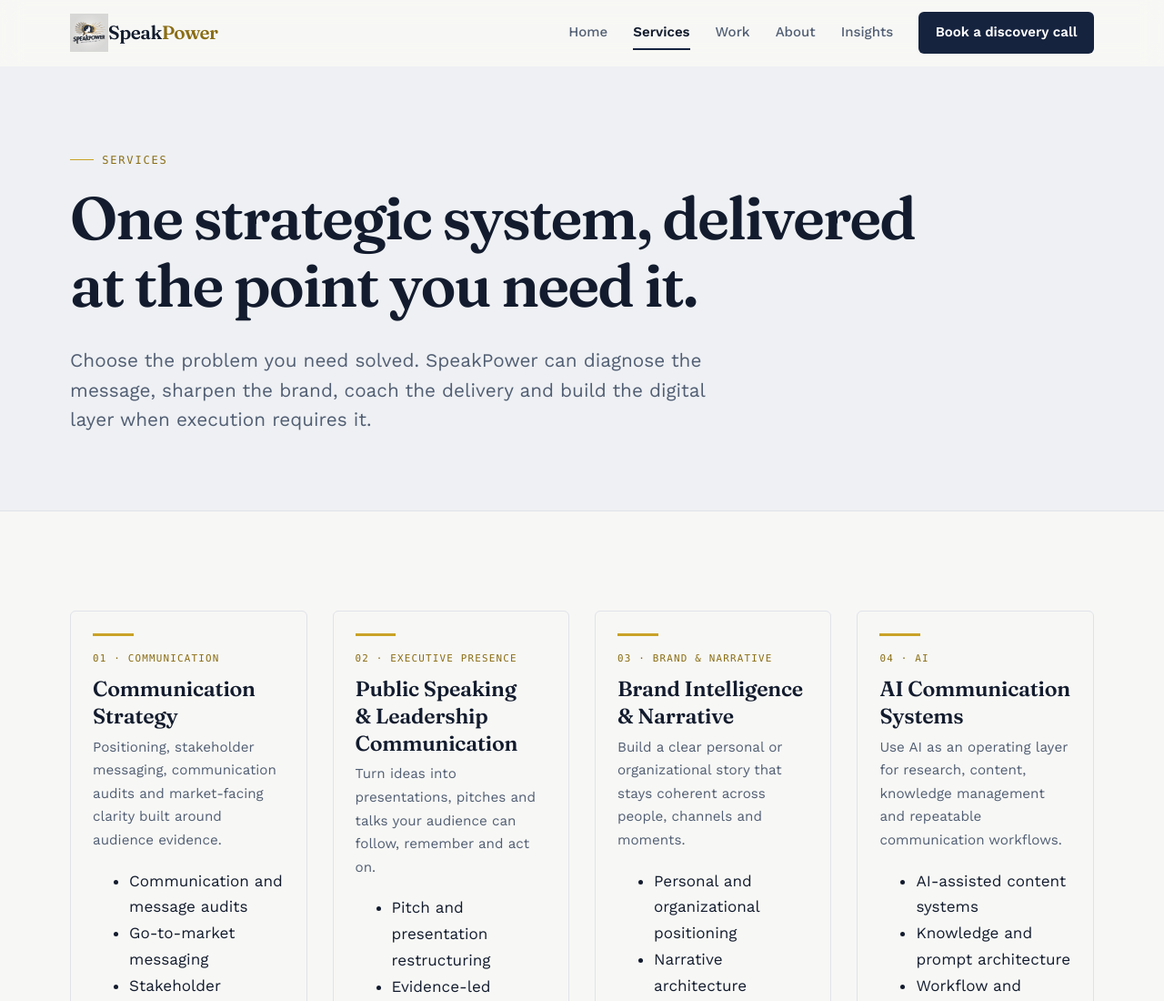
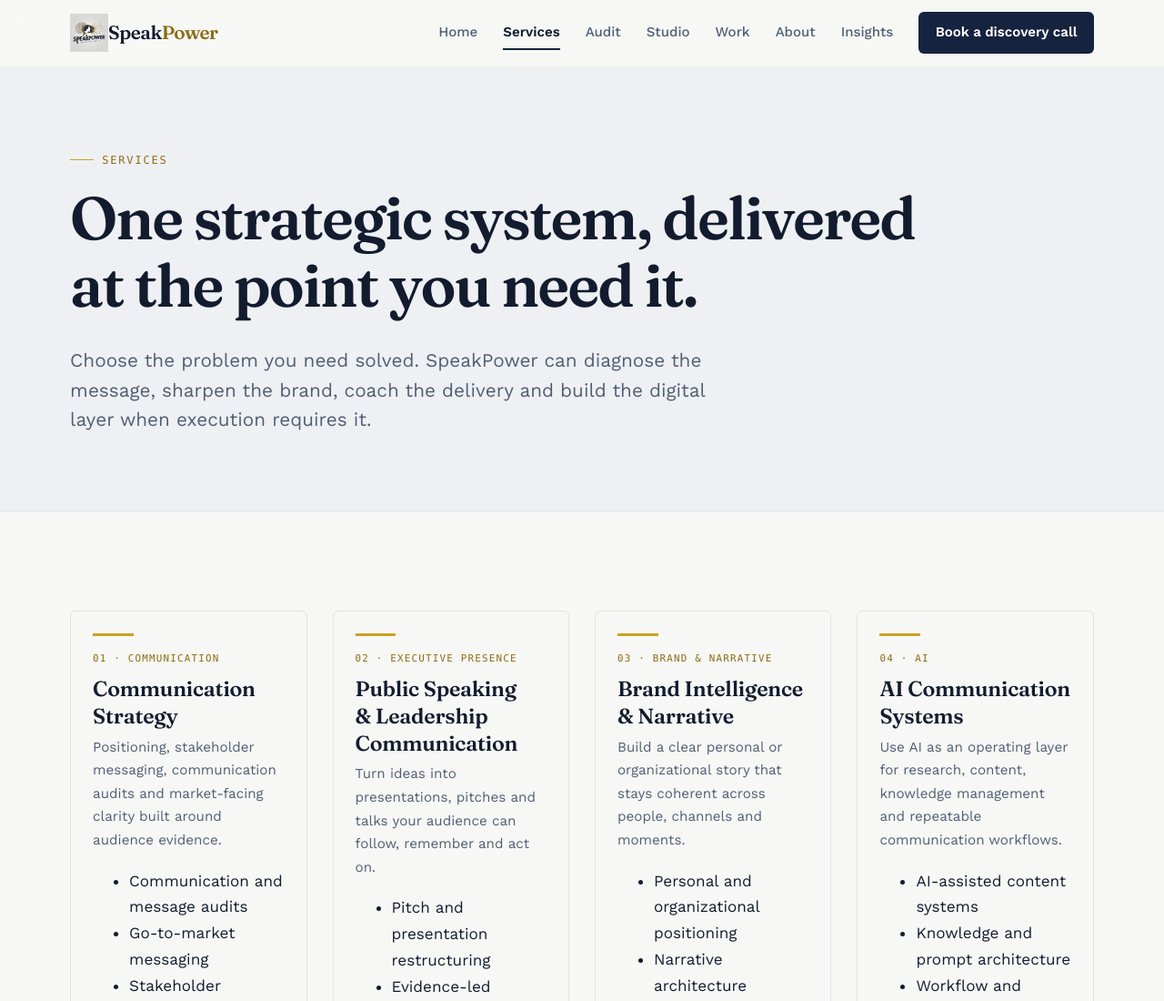
Before and after one commit to SpeakPower-commits/SpeakPower, a plain HTML site: page services.html in a window 1280 px wide. Shown: the top 1100 px of the page at 91% size. Drawn offline with nearby package versions, Linux system fonts and the light colour scheme.

Commit message:
Normalize site navigation across remaining pages

```diff
--- a/services.html
+++ b/services.html
@@ -11,7 +11,7 @@
 <link rel="stylesheet" href="styles.css"><link rel="stylesheet" href="services.css"><link rel="stylesheet" href="commercial.css"><script>document.documentElement.classList.add("js");</script>
 </head><body>
 <a class="skip-link" href="#main">Skip to content</a>
-<header class="site-header"><div class="wrap"><a href="index.html" class="logo" aria-label="SpeakPower — home"><img class="logo-mark" src="assets/logo.png" alt="" width="256" height="256"><span class="logo-text">Speak<span>Power</span></span></a><nav class="nav-links" id="navLinks" aria-label="Primary"><a href="index.html">Home</a><a href="services.html" aria-current="page">Services</a><a href="work.html">Work</a><a href="about.html">About</a><a href="https://speakpower1.blogspot.com" target="_blank" rel="noopener">Insights</a><a href="contact.html" class="nav-cta">Book a discovery call</a></nav><button class="nav-toggle" id="navToggle" type="button" aria-label="Open menu" aria-expanded="false" aria-controls="navLinks">&#9776;</button></div></header>
+<header class="site-header"><div class="wrap"><a href="index.html" class="logo" aria-label="SpeakPower — home"><img class="logo-mark" src="assets/logo.png" alt="" width="256" height="256"><span class="logo-text">Speak<span>Power</span></span></a><nav class="nav-links" id="navLinks" aria-label="Primary"><a href="index.html">Home</a><a href="services.html" aria-current="page">Services</a><a href="audit.html">Audit</a><a href="studio.html">Studio</a><a href="work.html">Work</a><a href="about.html">About</a><a href="https://speakpower1.blogspot.com" target="_blank" rel="noopener">Insights</a><a href="contact.html" class="nav-cta">Book a discovery call</a></nav><button class="nav-toggle" id="navToggle" type="button" aria-label="Open menu" aria-expanded="false" aria-controls="navLinks">&#9776;</button></div></header>
 <main id="main">
 <div class="page-hero"><div class="wrap"><span class="eyebrow">Services</span><h1>One strategic system, delivered at the point you need it.</h1><p>Choose the problem you need solved. SpeakPower can diagnose the message, sharpen the brand, coach the delivery and build the digital layer when execution requires it.</p></div></div>
 
```
